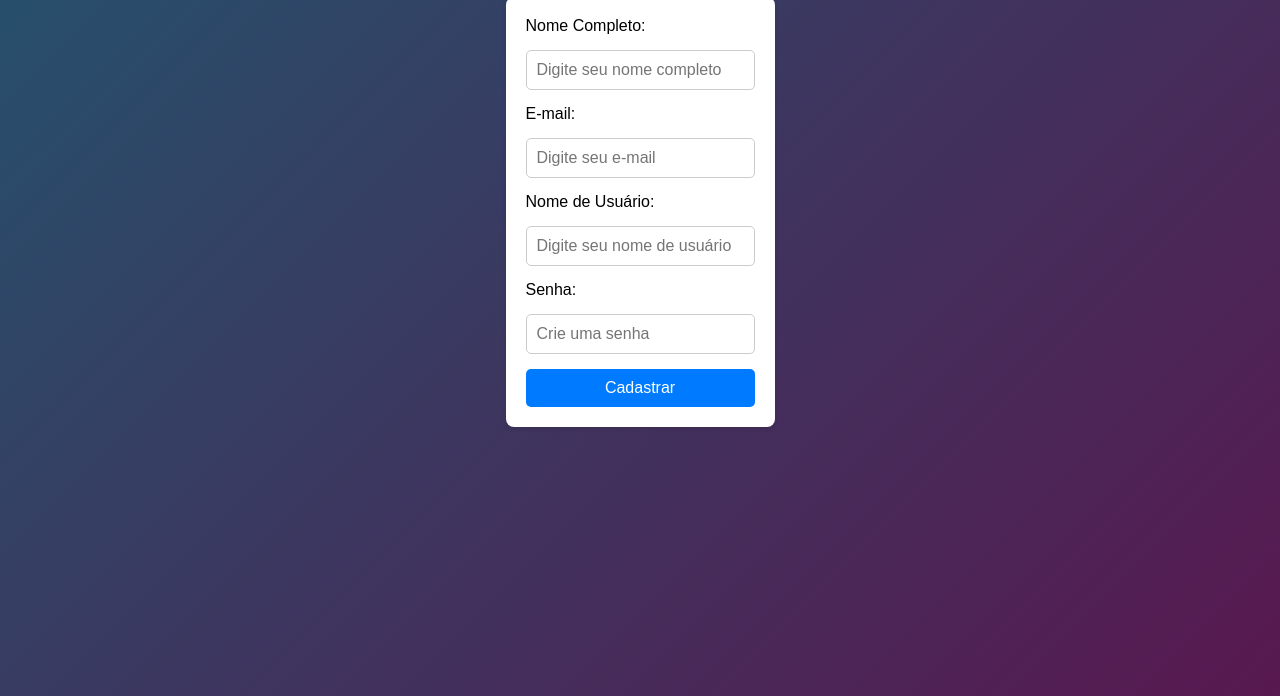
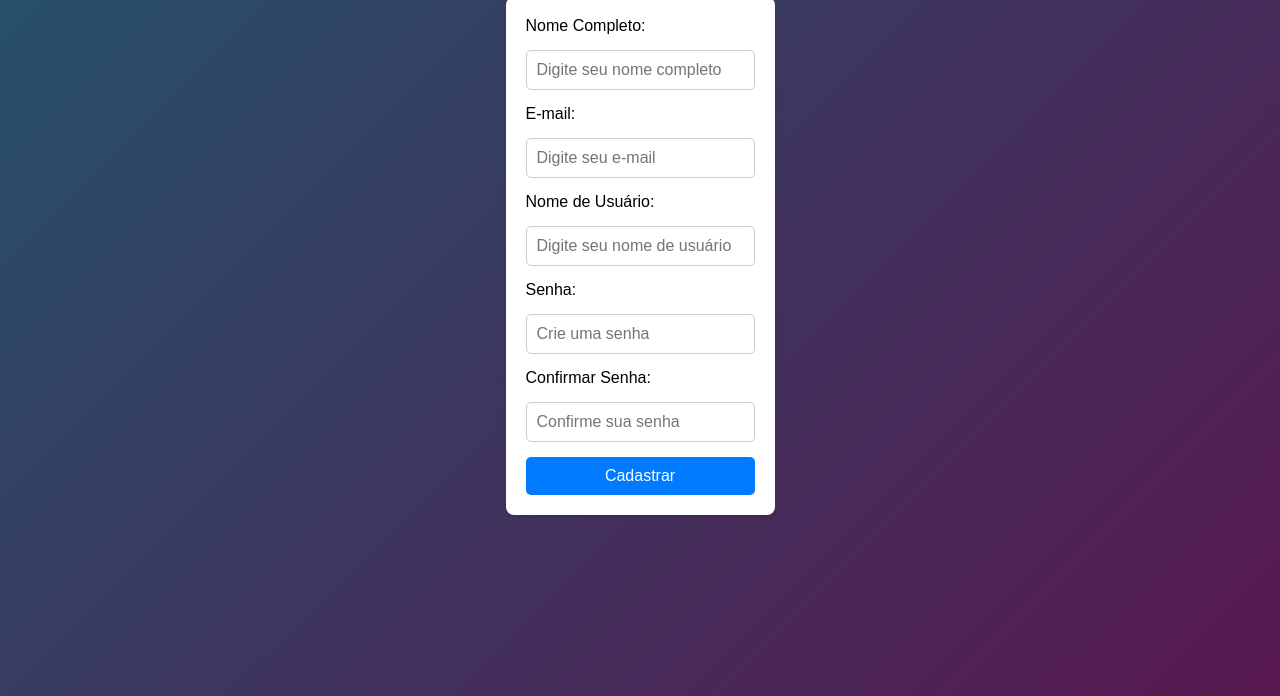
Before and after one commit to ghezinz/vivaleveFRONT, a website: page cadastro.html in a window 1280 px wide. Shown: the part 104-800 px from the top of the page. Drawn offline with Linux system fonts and the light colour scheme.

Commit message:
Update cadastro.html

```diff
--- a/cadastro.html
+++ b/cadastro.html
@@ -36,6 +36,9 @@
       <label for="senha">Senha:</label>
       <input type="password" id="senha" name="senha" placeholder="Crie uma senha" required>
 
+      <label for="confirmarSenha">Confirmar Senha:</label>
+      <input type="password" id="confirmarSenha" name="confirmarSenha" placeholder="Confirme sua senha" required>
+
       <button type="submit">Cadastrar</button>
     </form>
 
```
